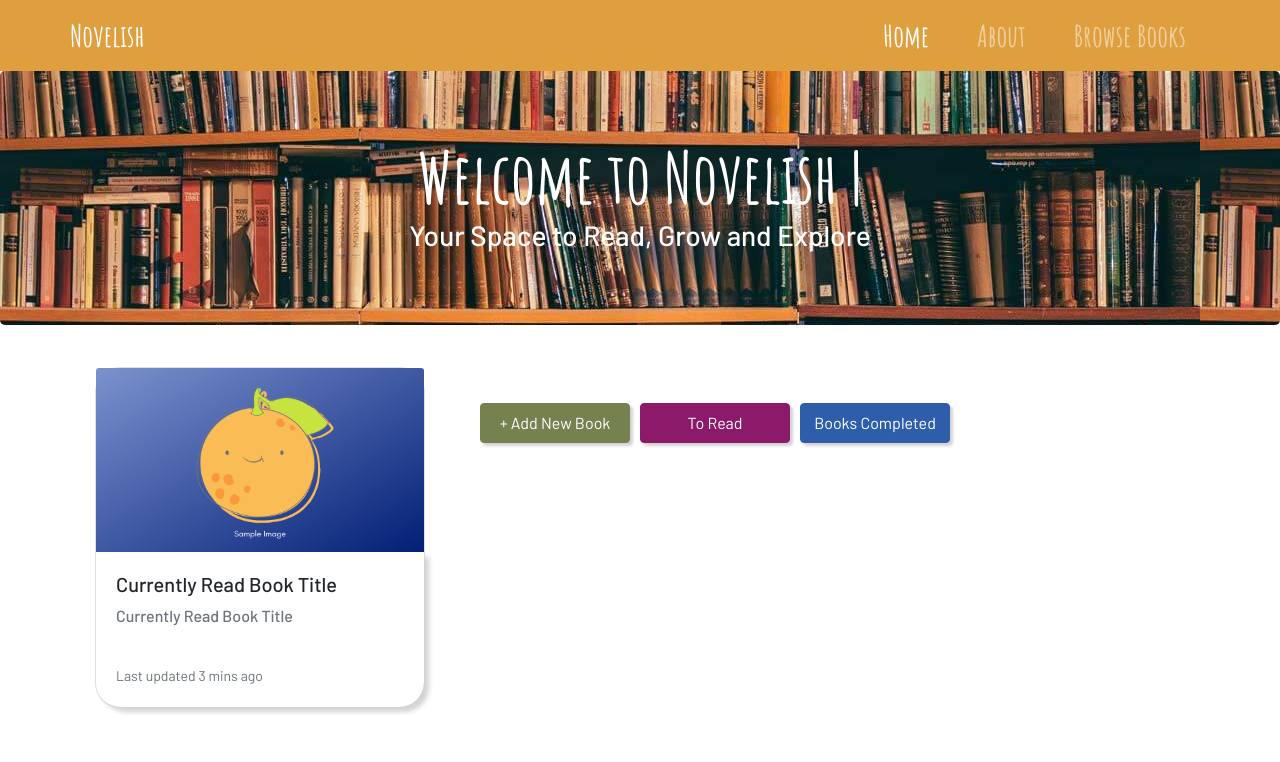
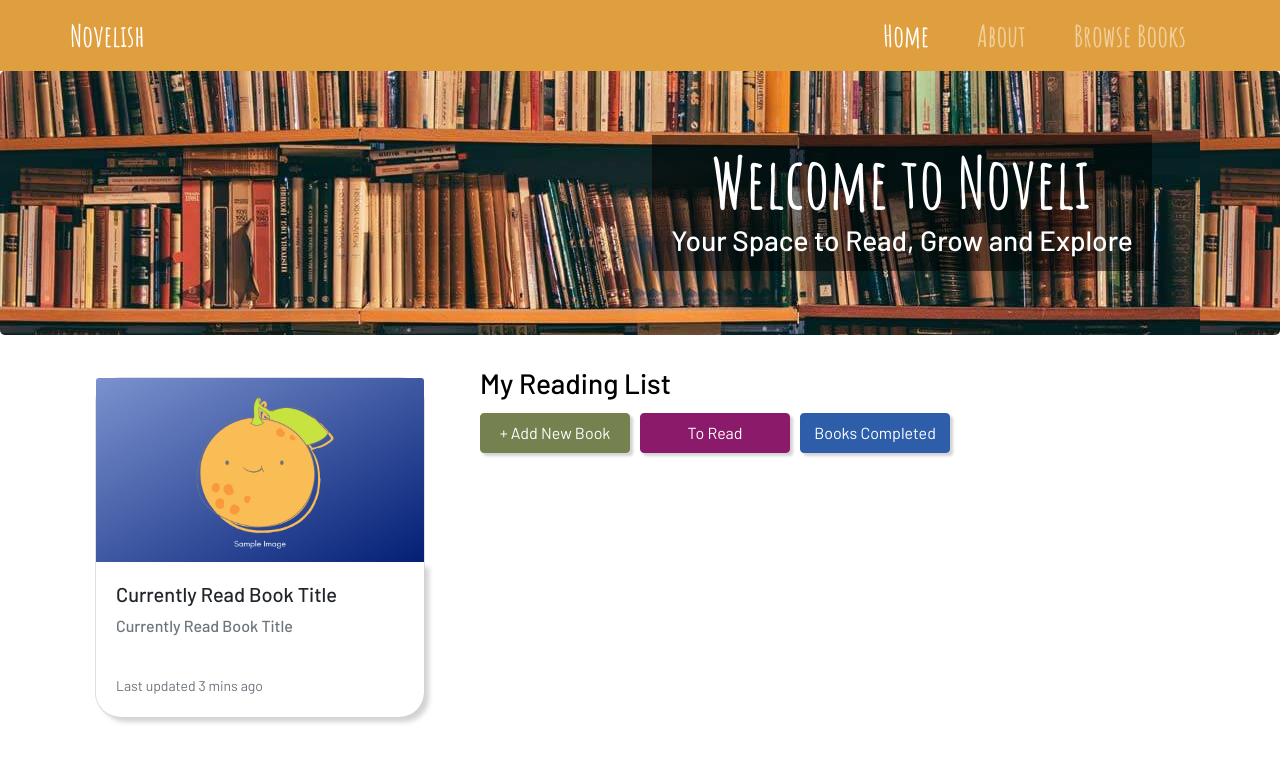
Before and after one commit to anuya-karnik/Novelish, a React (Create React App) app in the folder novelish/: page / in a window 1280 px wide. Shown: the top 762 px of the page. Built offline with nearby package versions, Linux system fonts and the light colour scheme; no server answers; the database is empty.

Commit message:
changed index.css

```diff
--- a/novelish/src/components/home.jsx
+++ b/novelish/src/components/home.jsx
@@ -186,8 +186,9 @@ function Home() {
       </div> */}
       <div className="jumbotron text-center" style={{ backgroundImage: "url(/book.jpeg)" }}>
         {/* <img class="bg" src="book.jpeg"></img> */}
+        <div class="overlay">
         <h1 class="welcome">Welcome to Novelish <span class = "blink"> |</span></h1>
-        <h3>Your Space to Read, Grow and Explore</h3>
+       <h3>Your Space to Read, Grow and Explore</h3></div>
 
       </div>
       <div className="home container">
--- a/novelish/src/index.css
+++ b/novelish/src/index.css
@@ -49,13 +49,20 @@ h1 {
      font-family: 'Amatic SC', cursive;
     font-size: 70px;
 }
-
+div.overlay {
+    background:rgba(0, 0, 0, 0.5);
+    width: 500px;
+    margin-left: 620px;
+    padding: 5px;
+}
 h3 {
     font-family: 'Barlow', sans-serif;
     font-weight: 500;
     color: #ffffff;
 }
-
+.col {
+    color: #000000;
+}
 h5 {
     font-family: 'Barlow', sans-serif;
     font-weight: 500;
```
